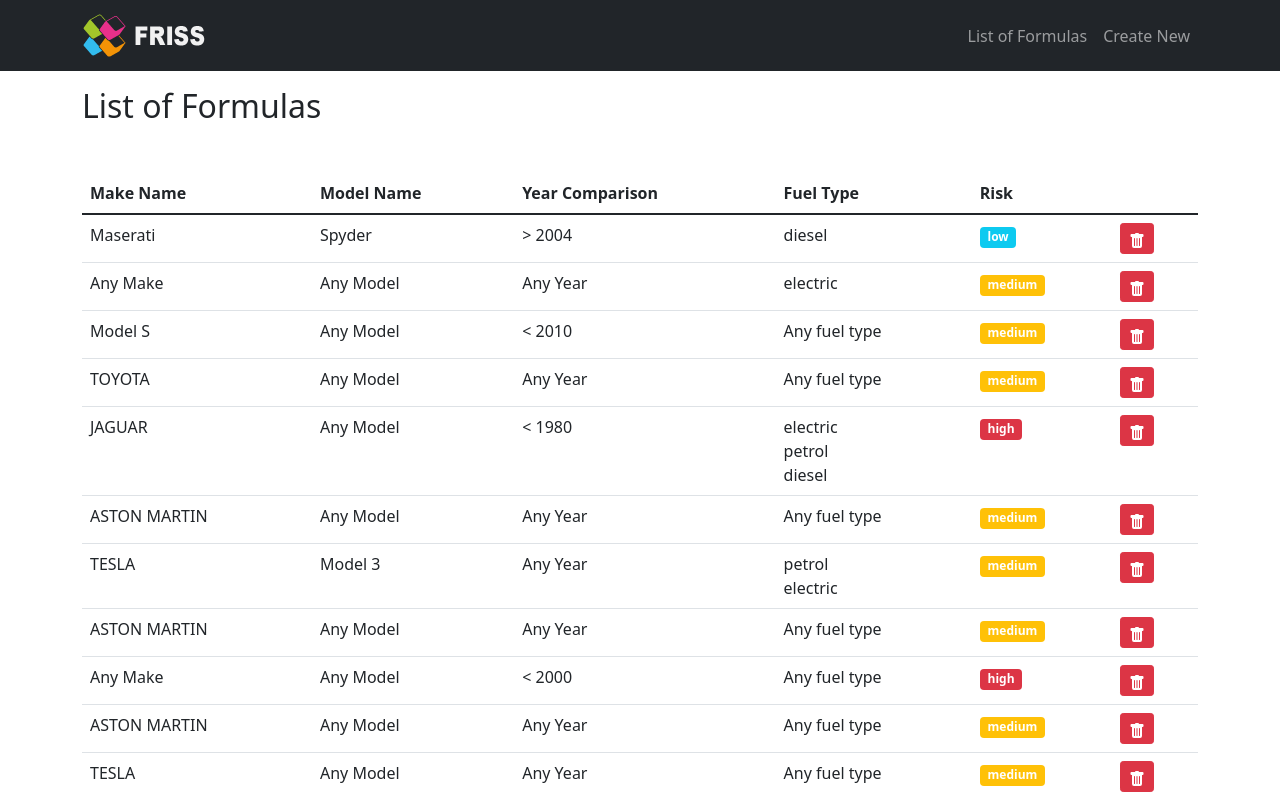
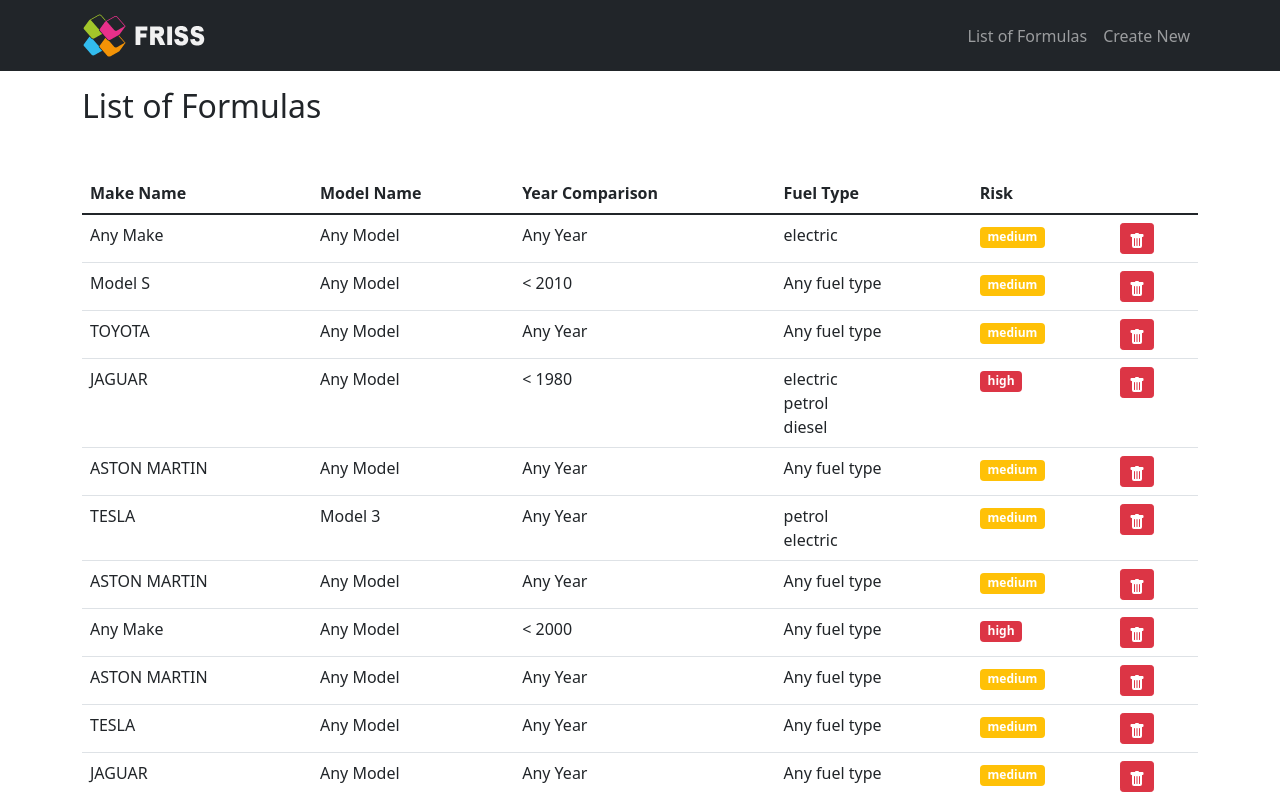
Before and after one commit to shpetimhaxhiu/friss-assignment, a Vue app: page / in a window 1280 px wide. Shown: the top 800 px of the page. Built offline with nearby package versions, Linux system fonts and the light colour scheme; data requests are answered from the project's data file.

Commit message:
Clean up

```diff
--- a/src/components/FormulasList.vue
+++ b/src/components/FormulasList.vue
@@ -73,7 +73,6 @@
   data() {
     return {
       formulas: [],
-      boxOne: '',
     };
   },
   mounted() {
--- a/src/db.json
+++ b/src/db.json
@@ -1,16 +1,5 @@
 {
   "formulas": [
-    {
-      "id": 7,
-      "makeName": "Maserati",
-      "modelName": "Spyder",
-      "yearComparisonType": ">",
-      "year": 2004,
-      "fuelType": [
-        "diesel"
-      ],
-      "risk": "low"
-    },
     {
       "makeName": "",
       "modelName": "",
```
